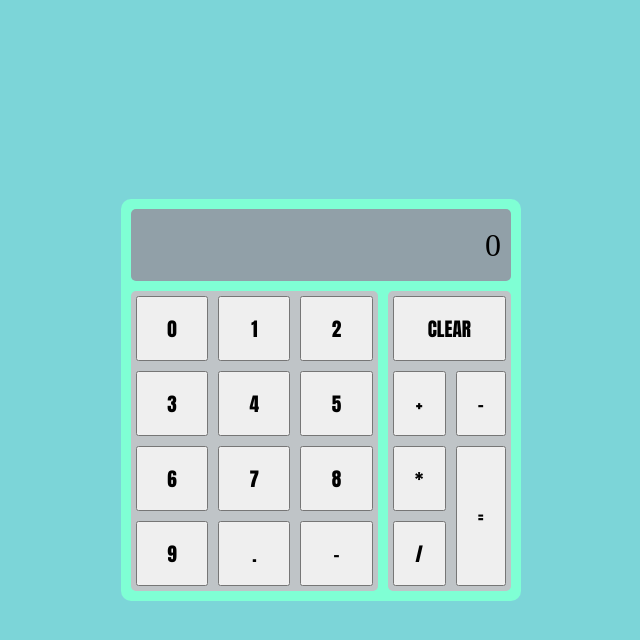
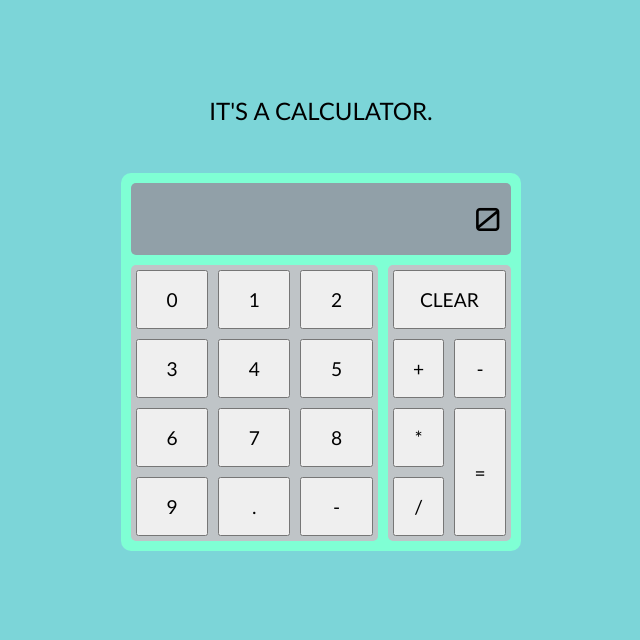
Before and after one commit to blpeters/calculator, a plain HTML site: page index.html in a window 1280 px wide. Shown: the whole page, without its empty margins (319-959 px from the left). Drawn offline with Linux system fonts and the light colour scheme.

Commit message:
added title

```diff
--- a/index.html
+++ b/index.html
@@ -9,8 +9,16 @@
     <link rel="stylesheet" href="styles.css" />
 
     <script src="main.js" defer></script>
+
+    <link rel="preconnect" href="https://fonts.googleapis.com" />
+    <link rel="preconnect" href="https://fonts.gstatic.com" crossorigin />
+    <link
+      href="https://fonts.googleapis.com/css2?family=Orbitron&display=swap"
+      rel="stylesheet"
+    />
   </head>
   <body>
+    <h2 class="big-title">IT'S A CALCULATOR.</h2>
     <div class="calculator">
       <div class="display">
         <p class="screen">0</p>
--- a/main.js
+++ b/main.js
@@ -43,6 +43,7 @@ function ResetVariables(result) {
   screenText.innerText = Math.round(result * 10000) / 10000; //rounds number to the 10000th for display purposes only.
   firstNumber = result;
   secondNumber = undefined;
+  result = "";
   document.getElementById("negative").classList.remove("disabled");
 }
 
@@ -139,5 +140,6 @@ document.querySelector("#clear").addEventListener("click", (e) => {
   firstNumber = "";
   secondNumber = "";
   activeInput = "";
+  result = "";
   document.getElementById("negative").classList.remove("disabled");
 });
--- a/styles.css
+++ b/styles.css
@@ -139,20 +139,30 @@ table {
 body {
   min-height: 100vh;
   display: flex;
+  flex-direction: column;
   align-items: center;
   justify-content: center;
   background-color: rgb(124, 213, 216);
 }
 
+h2 {
+  font-family: "Trebuchet MS", "Lucida Sans Unicode", "Lucida Grande",
+    "Lucida Sans", Arial, sans-serif;
+  margin-bottom: 50px;
+  font-size: 24px;
+}
+
 .digit {
-  font-family: Impact, Haettenschweiler, "Arial Narrow Bold", sans-serif;
+  font-family: "Trebuchet MS", "Lucida Sans Unicode", "Lucida Grande",
+    "Lucida Sans", Arial, sans-serif;
   font-size: larger;
   padding: 1rem;
   margin: 5px;
 }
 
 .operator {
-  font-family: Impact, Haettenschweiler, "Arial Narrow Bold", sans-serif;
+  font-family: "Trebuchet MS", "Lucida Sans Unicode", "Lucida Grande",
+    "Lucida Sans", Arial, sans-serif;
   font-size: larger;
   padding: 1rem;
   margin: 5px;
@@ -160,7 +170,8 @@ body {
 
 #clear,
 #equals {
-  font-family: Impact, Haettenschweiler, "Arial Narrow Bold", sans-serif;
+  font-family: "Trebuchet MS", "Lucida Sans Unicode", "Lucida Grande",
+    "Lucida Sans", Arial, sans-serif;
   font-size: larger;
   padding: 1rem;
   margin: 5px;
@@ -189,6 +200,7 @@ body {
   font-size: 2rem;
   text-align: end;
   border-radius: 5px;
+  font-family: "Orbitron", sans-serif;
 }
 
 #clear {
@@ -205,6 +217,7 @@ body {
   width: 400px;
   height: auto;
   border-radius: 10px;
+  margin-bottom: 150px;
 }
 
 .buttons-wrapper {
```
